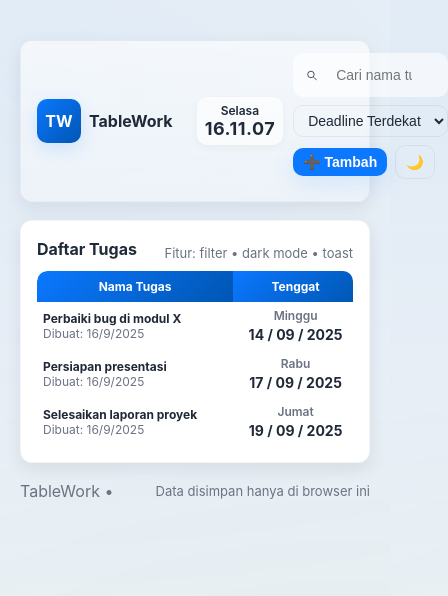
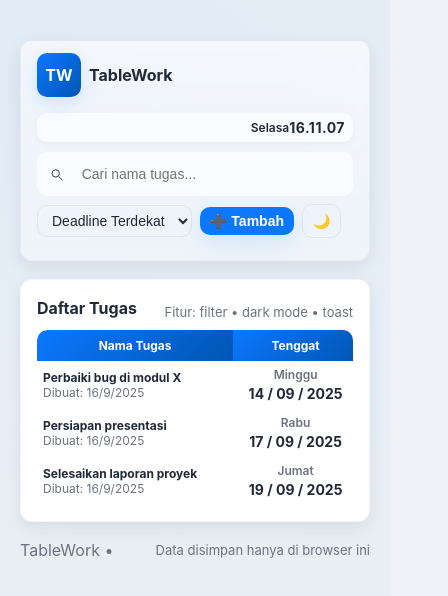
Before and after one commit to renonovriansyah/tabeltugas, a plain HTML site: page index.html in a window 390 px wide. Shown: the whole page, 448 px wide, since content can reach past the window. Drawn offline with Linux system fonts and the light colour scheme.

Commit message:
edit jam

```diff
--- a/index.html
+++ b/index.html
@@ -227,43 +227,65 @@
 
     @media (max-width: 600px) {
   header.appbar {
-      flex-wrap: nowrap; /* ubah dari wrap ke nowrap */
-      gap: 12px;
+    display: flex;
+    flex-wrap: wrap; /* biarkan wrap agar bisa turun baris */
+    gap: 8px;
+    align-items: center;
+  }
+
+  /* Baris pertama: brand dan clock sejajar */
+  .brand, .clock {
+    flex: 1 1 auto;
+    display: flex;
     align-items: center;
   }
   .brand {
-      min-width: auto;
     gap: 8px;
-      flex: 1; /* agar brand mengambil ruang yang cukup */
-      display: flex;
-      align-items: center;
   }
   .brand p {
-      display: none;
+    display: none; /* sembunyikan paragraf kecil untuk ruang */
   }
   .clock {
+    justify-content: flex-end;
+    font-size: 12px;
+    padding: 6px 8px;
     min-width: auto;
-      padding: 6px 8px;
-      font-size: 12px;
-      margin-left: 12px; /* beri jarak dari brand */
   }
+
+  /* Baris kedua: controls full width */
   .controls {
-      margin-left: auto;
+    width: 100%;
     display: flex;
+    justify-content: flex-start;
     gap: 10px;
-      align-items: center;
+    flex-wrap: wrap;
+    margin-top: 8px;
   }
+
   .tools {
     flex-wrap: wrap;
     gap: 8px;
   }
+
   .searchbox {
     min-width: 100%;
   }
+
   select, button, input[type="search"] {
     font-size: 14px;
     padding: 6px 10px;
   }
+
+  .clock .day {
+    font-weight: 600;
+    font-size: 12px;
+  }
+  .clock .time {
+    font-size: 14px;
+    font-weight: 700;
+    letter-spacing: 0.5px;
+  }
+
   table {
     min-width: 600px;
     font-size: 12px;
@@ -278,11 +300,13 @@
   tbody td, thead th {
     min-width: auto !important;
   }
+
   .action-btn {
     padding: 6px 8px;
     font-size: 12px;
     margin: 2px;
   }
+
   .modal-card {
     width: 90%;
     padding: 12px;
```
Lines whose indentation alone changed are shown as unchanged.
